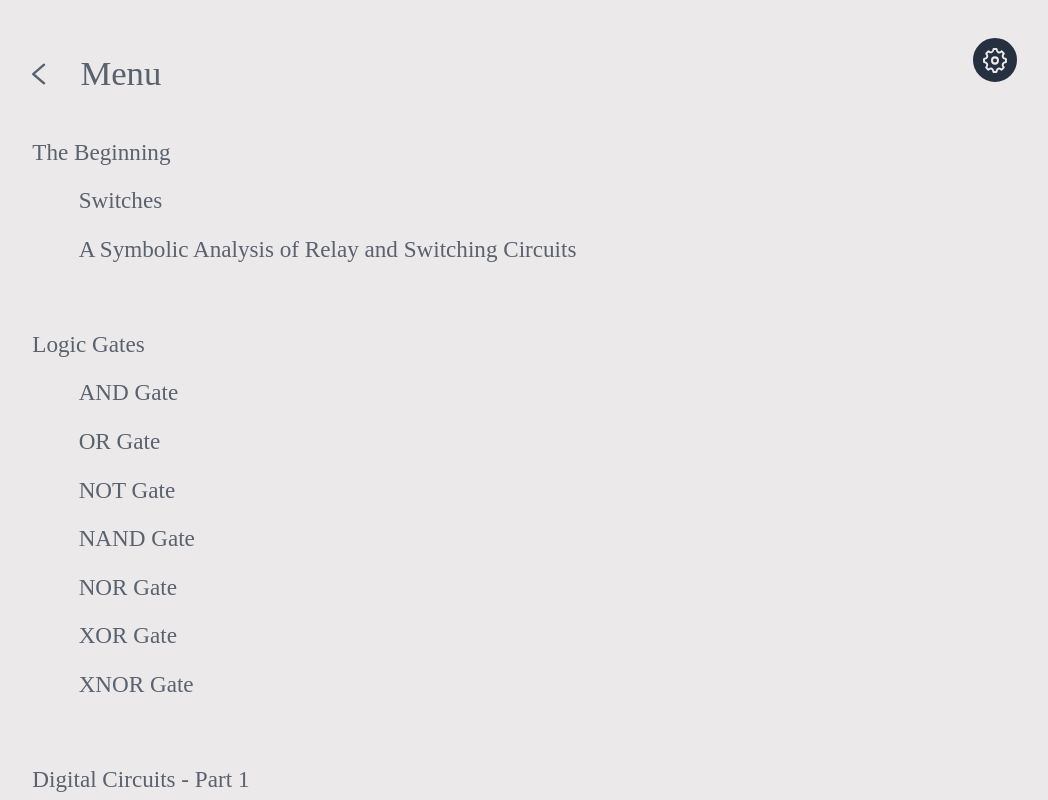
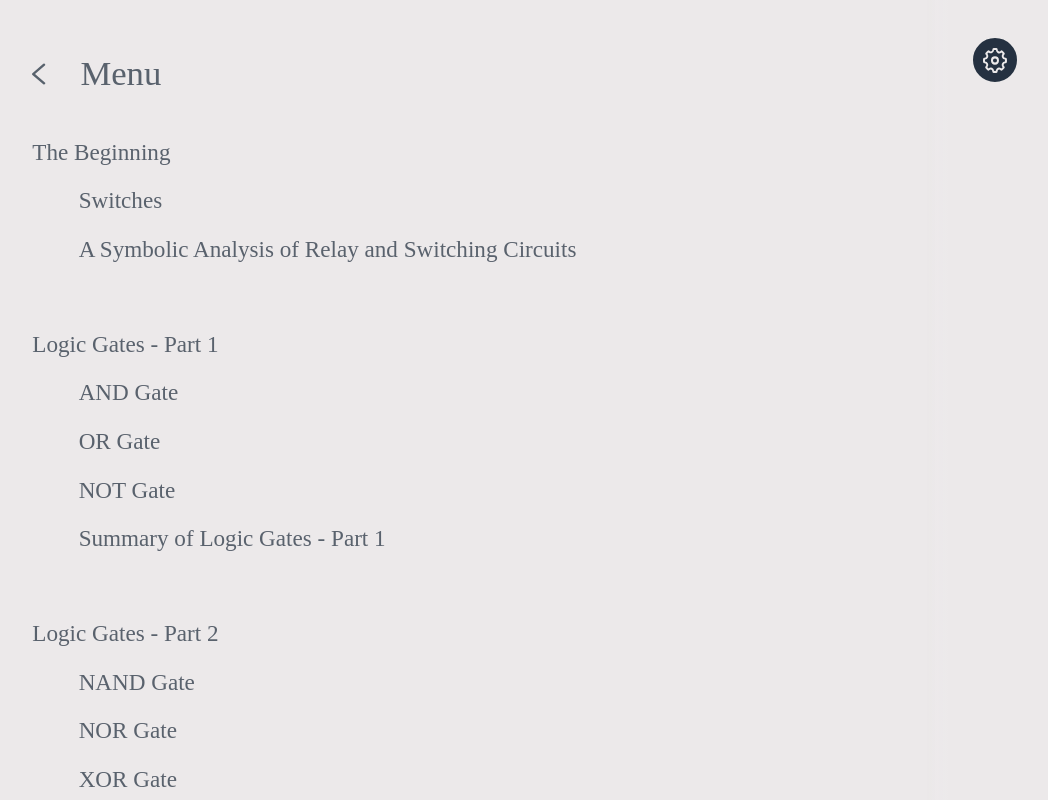
Before and after one commit to Rocy-June/Processor_Logic_Visualizer, a Vue app: page / in a window 1280 px wide. Both pictures are taken after a click on the button 177 px from the left and 74 px from the top of the page. Shown: the whole page, without its empty margins (225-1273 px from the left). Built offline with nearby package versions, Linux system fonts and the light colour scheme; a web font is replaced by a local one.

Commit message:
feat: split the logic gate menu into two parts and add a summary

```diff
--- a/src/i18n/chinese_simplified.json
+++ b/src/i18n/chinese_simplified.json
@@ -33,15 +33,20 @@
       "switches": "开关",
       "claude_shannon": "《继电器和开关电路的符号分析》"
     },
-    "menu_logic_gates": {
-      "title": "逻辑门",
+    "menu_logic_gates_1": {
+      "title": "逻辑门 - 第一部分",
       "and_gate": "与门 (AND Gate)",
       "or_gate": "或门 (OR Gate)",
       "not_gate": "非门 (NOT Gate)",
+      "summary": "逻辑门 - 第一部分总结"
+    },
+    "menu_logic_gates_2": {
+      "title": "逻辑门 - 第二部分",
       "nand_gate": "与非门 (NAND Gate)",
       "nor_gate": "或非门 (NOR Gate)",
       "xor_gate": "异或门 (XOR Gate)",
-      "xnor_gate": "同或门 (XNOR Gate)"
+      "xnor_gate": "同或门 (XNOR Gate)",
+      "summary": "逻辑门 - 第二部分总结"
     },
     "menu_digital_circuits_1": {
       "title": "数字电路 - 第一部分",
--- a/src/i18n/chinese_traditional.json
+++ b/src/i18n/chinese_traditional.json
@@ -33,15 +33,20 @@
       "switches": "開關",
       "claude_shannon": "《繼電器與開關電路的符號分析》"
     },
-    "menu_logic_gates": {
-      "title": "邏輯閘",
+    "menu_logic_gates_1": {
+      "title": "邏輯閘 - 第一部分",
       "and_gate": "與閘 (AND Gate)",
       "or_gate": "或閘 (OR Gate)",
       "not_gate": "非閘 (NOT Gate)",
+      "summary": "邏輯閘 - 第一部分總結"
+    },
+    "menu_logic_gates_2": {
+      "title": "邏輯閘 - 第二部分",
       "nand_gate": "與非閘 (NAND Gate)",
       "nor_gate": "或非閘 (NOR Gate)",
       "xor_gate": "異或閘 (XOR Gate)",
-      "xnor_gate": "同或閘 (XNOR Gate)"
+      "xnor_gate": "同或閘 (XNOR Gate)",
+      "summary": "邏輯閘 - 第二部分總結"
     },
     "menu_digital_circuits_1": {
       "title": "數位電路 - 第一部分",
--- a/src/i18n/english.json
+++ b/src/i18n/english.json
@@ -33,15 +33,20 @@
       "switches": "Switches",
       "claude_shannon": "A Symbolic Analysis of Relay and Switching Circuits"
     },
-    "menu_logic_gates": {
-      "title": "Logic Gates",
+    "menu_logic_gates_1": {
+      "title": "Logic Gates - Part 1",
       "and_gate": "AND Gate",
       "or_gate": "OR Gate",
       "not_gate": "NOT Gate",
+      "summary": "Summary of Logic Gates - Part 1"
+    },
+    "menu_logic_gates_2": {
+      "title": "Logic Gates - Part 2",
       "nand_gate": "NAND Gate",
       "nor_gate": "NOR Gate",
       "xor_gate": "XOR Gate",
-      "xnor_gate": "XNOR Gate"
+      "xnor_gate": "XNOR Gate",
+      "summary": "Summary of Logic Gates - Part 2"
     },
     "menu_digital_circuits_1": {
       "title": "Digital Circuits - Part 1",
--- a/src/i18n/japanese.json
+++ b/src/i18n/japanese.json
@@ -33,15 +33,20 @@
       "switches": "スイッチ",
       "claude_shannon": "リレーとスイッチング回路の記号解析"
     },
-    "menu_logic_gates": {
-      "title": "論理ゲート",
+    "menu_logic_gates_1": {
+      "title": "論理ゲート - パート1",
       "and_gate": "AND ゲート",
       "or_gate": "OR ゲート",
       "not_gate": "NOT ゲート",
+      "summary": "論理ゲート - パート1の概要"
+    },
+    "menu_logic_gates_2": {
+      "title": "論理ゲート - パート2",
       "nand_gate": "NAND ゲート",
       "nor_gate": "NOR ゲート",
       "xor_gate": "XOR ゲート",
-      "xnor_gate": "XNOR ゲート"
+      "xnor_gate": "XNOR ゲート",
+      "summary": "論理ゲート - パート2の概要"
     },
     "menu_digital_circuits_1": {
       "title": "デジタル回路 - パート1",
--- a/src/i18n/korean.json
+++ b/src/i18n/korean.json
@@ -33,15 +33,20 @@
       "switches": "스위치",
       "claude_shannon": "릴레이 및 스위칭 회로의 상징적 분석"
     },
-    "menu_logic_gates": {
-      "title": "논리 게이트",
+    "menu_logic_gates_1": {
+      "title": "논리 게이트 - 1부",
       "and_gate": "AND 게이트",
       "or_gate": "OR 게이트",
       "not_gate": "NOT 게이트",
+      "summary": "논리 게이트 - 1부 요약"
+    },
+    "menu_logic_gates_2": {
+      "title": "논리 게이트 - 2부",
       "nand_gate": "NAND 게이트",
       "nor_gate": "NOR 게이트",
       "xor_gate": "XOR 게이트",
-      "xnor_gate": "XNOR 게이트"
+      "xnor_gate": "XNOR 게이트",
+      "summary": "논리 게이트 - 2부 요약"
     },
     "menu_digital_circuits_1": {
       "title": "디지털 회로 - 1부",
--- a/src/pages/MenuPage.vue
+++ b/src/pages/MenuPage.vue
@@ -67,7 +67,7 @@
           </div>
         </transition>
 
-        <transition name="appear-3" appear>
+        <transition name="appear-3" appear @after-enter="can_be_handle">
           <div class="menu-section">
             <div
               :class="{ 'menu-text': true, animating: !animation_end }"
@@ -94,7 +94,7 @@
           </div>
         </transition>
 
-        <transition name="appear-4" appear @after-enter="can_be_handle">
+        <transition name="appear-4" appear>
           <div class="menu-section">
             <div
               :class="{ 'menu-text': true, animating: !animation_end }"
@@ -174,6 +174,33 @@
             </div>
           </div>
         </transition>
+
+        <transition name="appear-7" appear>
+          <div class="menu-section">
+            <div
+              :class="{ 'menu-text': true, animating: !animation_end }"
+              @mouseover="menu_hover"
+              @click="emit('page-changed', { main: 6, sub: 0 })"
+            >
+              <span>{{ $t(`menu_page.${menus[6].text}`) }}</span>
+            </div>
+            <div class="menu-child">
+              <div
+                class="menu-line"
+                v-for="(sub_item, sub_index) in menus[6].children"
+                :key="sub_index"
+              >
+                <div
+                  :class="{ 'menu-text': true, animating: !animation_end }"
+                  @mouseover="menu_hover"
+                  @click="emit('page-changed', { main: 6, sub: sub_index })"
+                >
+                  <span>{{ $t(`menu_page.${sub_item.text}`) }}</span>
+                </div>
+              </div>
+            </div>
+          </div>
+        </transition>
       </div>
     </div>
   </div>
@@ -194,15 +221,22 @@ const menus = [
     children: [{ text: 'menu_beginning.switches' }, { text: 'menu_beginning.claude_shannon' }],
   },
   {
-    text: 'menu_logic_gates.title',
+    text: 'menu_logic_gates_1.title',
     children: [
-      { text: 'menu_logic_gates.and_gate' },
-      { text: 'menu_logic_gates.or_gate' },
-      { text: 'menu_logic_gates.not_gate' },
-      { text: 'menu_logic_gates.nand_gate' },
-      { text: 'menu_logic_gates.nor_gate' },
-      { text: 'menu_logic_gates.xor_gate' },
-      { text: 'menu_logic_gates.xnor_gate' },
+      { text: 'menu_logic_gates_1.and_gate' },
+      { text: 'menu_logic_gates_1.or_gate' },
+      { text: 'menu_logic_gates_1.not_gate' },
+      { text: 'menu_logic_gates_1.summary' },
+    ],
+  },
+  {
+    text: 'menu_logic_gates_2.title',
+    children: [
+      { text: 'menu_logic_gates_2.nand_gate' },
+      { text: 'menu_logic_gates_2.nor_gate' },
+      { text: 'menu_logic_gates_2.xor_gate' },
+      { text: 'menu_logic_gates_2.xnor_gate' },
+      { text: 'menu_logic_gates_2.summary' },
     ],
   },
   {
@@ -351,10 +385,12 @@ const menu_hover = (e) => {
 .appear-5-enter-active,
 .appear-5-leave-active,
 .appear-6-enter-active,
-.appear-6-leave-active {
+.appear-6-leave-active,
+.appear-7-enter-active,
+.appear-7-leave-active {
   transition:
-    transform 1s,
-    opacity 1s;
+    transform 0.5s,
+    opacity 0.5s;
 }
 .appear-0-enter-from,
 .appear-1-enter-from,
@@ -362,7 +398,8 @@ const menu_hover = (e) => {
 .appear-3-enter-from,
 .appear-4-enter-from,
 .appear-5-enter-from,
-.appear-6-enter-from {
+.appear-6-enter-from,
+.appear-7-enter-from {
   transform: translateY(-50px);
   opacity: 0;
 }
@@ -372,43 +409,49 @@ const menu_hover = (e) => {
 .appear-3-enter-to,
 .appear-4-enter-to,
 .appear-5-enter-to,
-.appear-6-enter-to {
+.appear-6-enter-to,
+.appear-7-enter-to {
   transform: translateY(0);
   opacity: 1;
 }
 
 .appear-0-enter-active,
 .appear-0-leave-active {
-  transition-delay: 250ms;
+  transition-delay: 150ms;
 }
 
 .appear-1-enter-active,
 .appear-1-leave-active {
-  transition-delay: 500ms;
+  transition-delay: 300ms;
 }
 
 .appear-2-enter-active,
 .appear-2-leave-active {
-  transition-delay: 750ms;
+  transition-delay: 450ms;
 }
 
 .appear-3-enter-active,
 .appear-3-leave-active {
-  transition-delay: 1000ms;
+  transition-delay: 600ms;
 }
 
 .appear-4-enter-active,
 .appear-4-leave-active {
-  transition-delay: 1250ms;
+  transition-delay: 750ms;
 }
 
 .appear-5-enter-active,
 .appear-5-leave-active {
-  transition-delay: 1500ms;
+  transition-delay: 900ms;
 }
 
 .appear-6-enter-active,
 .appear-6-leave-active {
-  transition-delay: 1750ms;
+  transition-delay: 1050ms;
+}
+
+.appear-7-enter-active,
+.appear-7-leave-active {
+  transition-delay: 1200ms;
 }
 </style>
--- a/src/pages/NotGatePage.vue
+++ b/src/pages/NotGatePage.vue
@@ -47,7 +47,7 @@
         <path d="m215 250h320" />
         <circle r="5" fill="var(--border-color)" style="offset-path: path('m55 250h280')" />
       </LogicWire>
-      <NotGate class="gate" :size="'10cqw'" :a="wire_a" :b="wire_b" v-model="wire_y" />
+      <NotGate class="gate" :size="'10cqw'" :a="wire_a" v-model="wire_y" />
       <LogicWire
         class="wire-back"
         :width="555"
```
